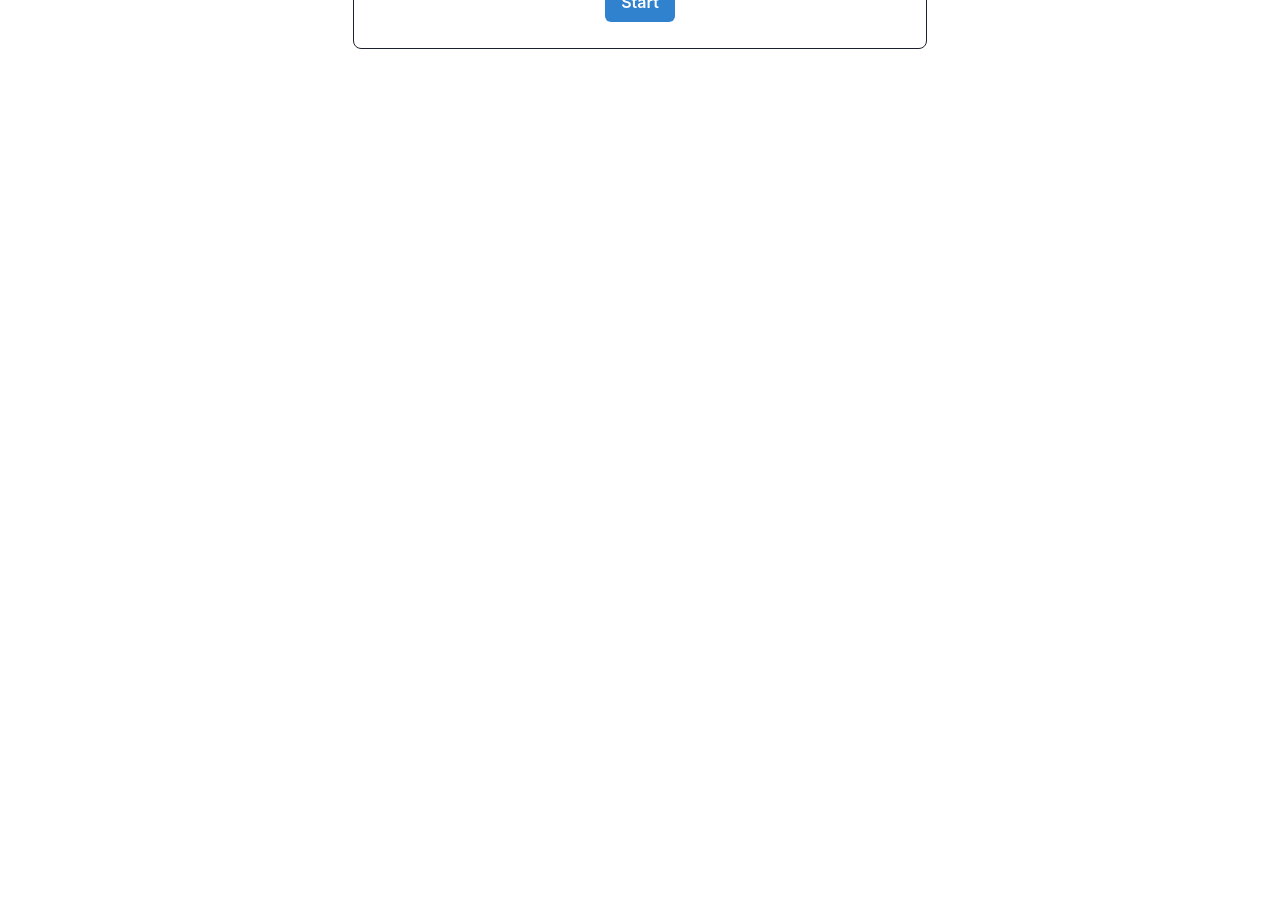
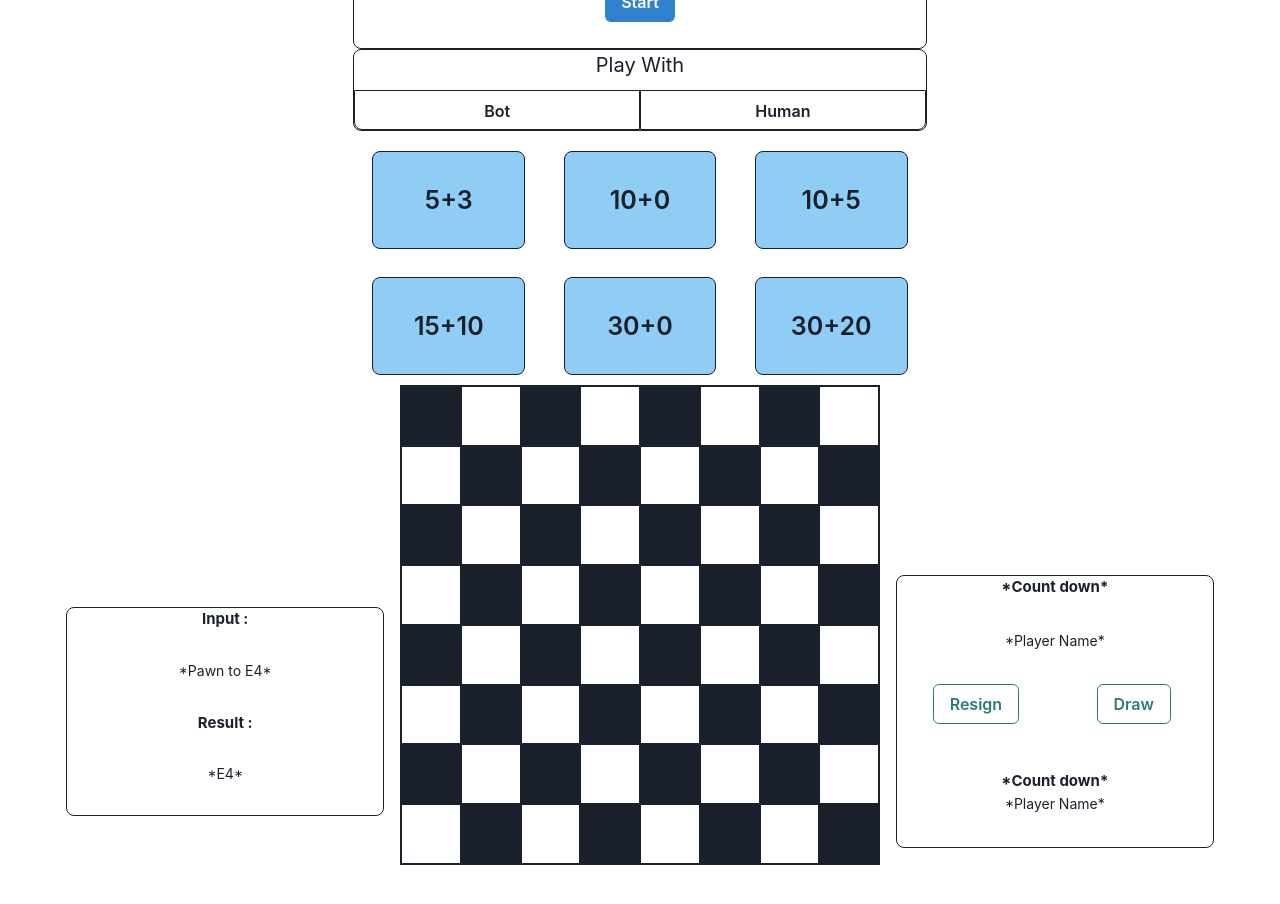
Before and after one commit to MarcelJulian/the-chess, a React (Create React App) app in the folder src/main/frontend/: page / in a window 1280 px wide. Shown: the part 380-1284 px from the top of the page. Before the commit the page ends 800 px from the top, so only its background shows below. Built offline with nearby package versions, Linux system fonts and the light colour scheme.

Commit message:
refactor: :recycle: Add GamePage (without mic button)

```diff
--- a/src/main/frontend/src/index.tsx
+++ b/src/main/frontend/src/index.tsx
@@ -22,10 +22,11 @@ ReactDOM.render(
         <Routes>
           <Route path="/settings" element={<SettingsPage />} />
           <Route path="/" element={<HomePage />} />
-          {/* <HumanPage /> */}
+        </Routes>
 
-          {/* <BoardPage /> */}
-        </Routes>
+        <HumanPage />
+
+        <BoardPage />
       </BrowserRouter>
     </ChakraProvider>
   </React.StrictMode>,
--- a/src/main/frontend/src/pages/BoardPage/index.tsx
+++ b/src/main/frontend/src/pages/BoardPage/index.tsx
@@ -54,7 +54,111 @@ function BoardPage() {
   return (
     <Flex>
       <Container>
-        <CBoard />
+        <Grid
+          marginLeft="-50%"
+          w="200%"
+          // bgColor="red.200"
+          borderColor="gray.800"
+          templateRows="repeat(1,25fr)"
+          templateColumns="repeat(3, 25fr)"
+          // border="1px"
+          gap={0}
+        >
+          {/* Grid kiri */}
+          <Grid
+            w="100%"
+            marginTop="70%"
+            marginBottom="70%"
+            border="1px"
+            borderColor="gray.800"
+            borderRadius="lg"
+            templateRows="repeat(4, 1fr)"
+            templateColumns="repeat(1, 5fr)"
+            gap={0}
+          >
+            {/* isi kiri */}
+            <GridItem>
+              <Center>
+                <Text fontSize={15}>
+                  <b>Input : </b>
+                </Text>
+              </Center>
+            </GridItem>
+            <GridItem>
+              <Center>
+                <Text fontSize={14}>*Pawn to E4*</Text>
+              </Center>
+            </GridItem>
+            <GridItem>
+              <Center>
+                <Text fontSize={15}>
+                  <b>Result : </b>
+                </Text>
+              </Center>
+            </GridItem>
+            <GridItem>
+              <Center>
+                <Text fontSize={14}>*E4*</Text>
+              </Center>
+            </GridItem>
+          </Grid>
+          {/* Grid tengah(board) */}
+
+          <CBoard />
+
+          {/* Grid kanan */}
+          <Grid
+            marginTop="60%"
+            marginBottom="60%"
+            border="1px"
+            borderColor="gray.800"
+            borderRadius="lg"
+            templateRows="repeat(5, 1fr)"
+            templateColumns="repeat(2, 5fr)"
+            gap={0}
+          >
+            <GridItem colSpan={2}>
+              <Center>
+                <Text fontSize={15}>
+                  <b>*Count down* </b>
+                </Text>
+              </Center>
+            </GridItem>
+            <GridItem colSpan={2}>
+              <Center>
+                <Text fontSize={14}>*Player Name*</Text>
+              </Center>
+            </GridItem>
+            {/* button draw */}
+            <GridItem>
+              <Center>
+                <Button colorScheme="teal" variant="outline">
+                  Resign
+                </Button>
+              </Center>
+            </GridItem>
+            {/* button resign */}
+            <GridItem>
+              <Center>
+                <Button colorScheme="teal" variant="outline">
+                  Draw
+                </Button>
+              </Center>
+            </GridItem>
+            <GridItem colSpan={2} paddingTop="10%">
+              <Center>
+                <Text fontSize={15}>
+                  <b>*Count down* </b>
+                </Text>
+              </Center>
+            </GridItem>
+            <GridItem colSpan={2}>
+              <Center>
+                <Text fontSize={14}>*Player Name*</Text>
+              </Center>
+            </GridItem>
+          </Grid>
+        </Grid>
       </Container>
     </Flex>
   );
```
Also changed, not shown: 1 other file (tests, documents, lock files or other folders).
